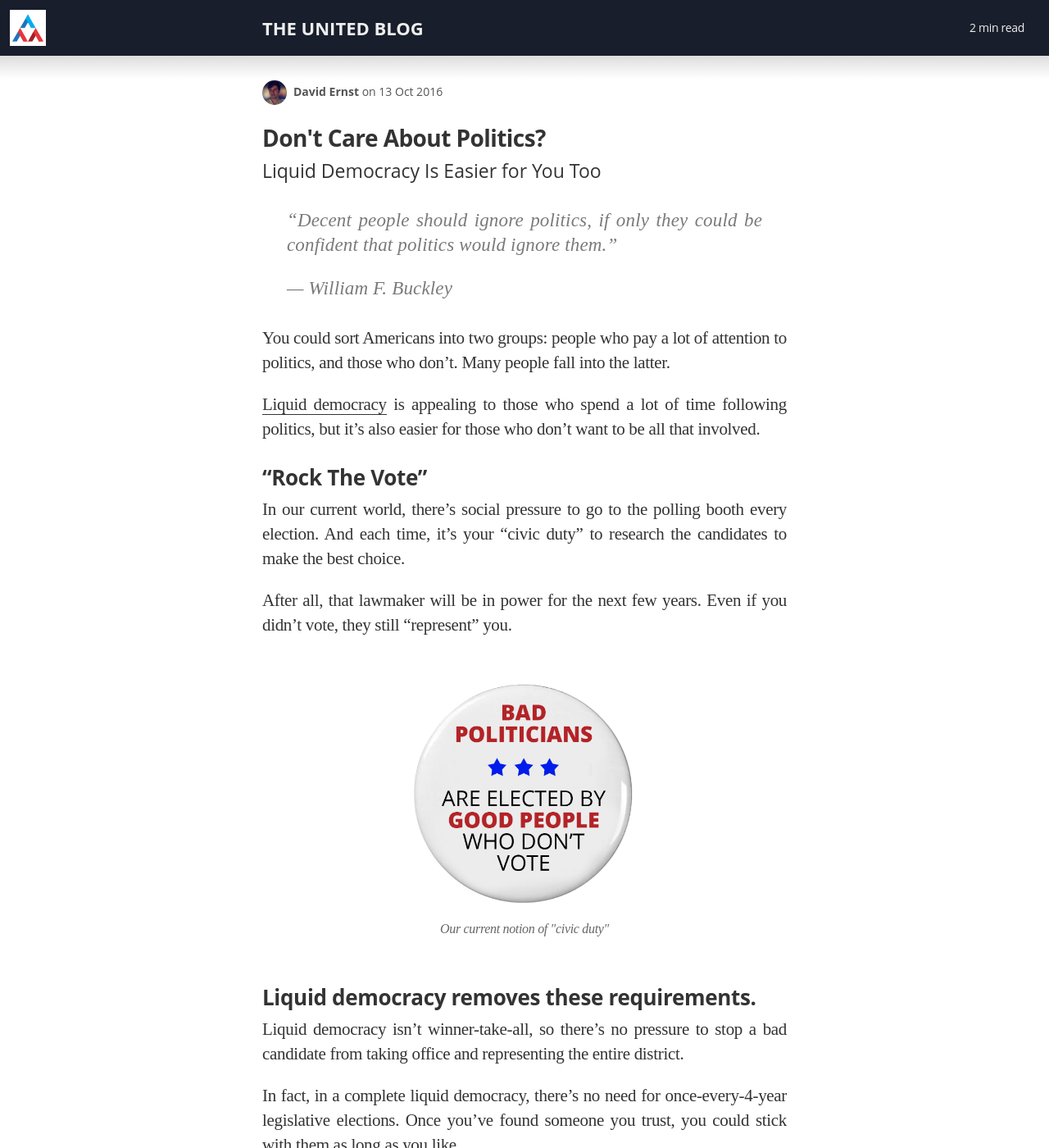
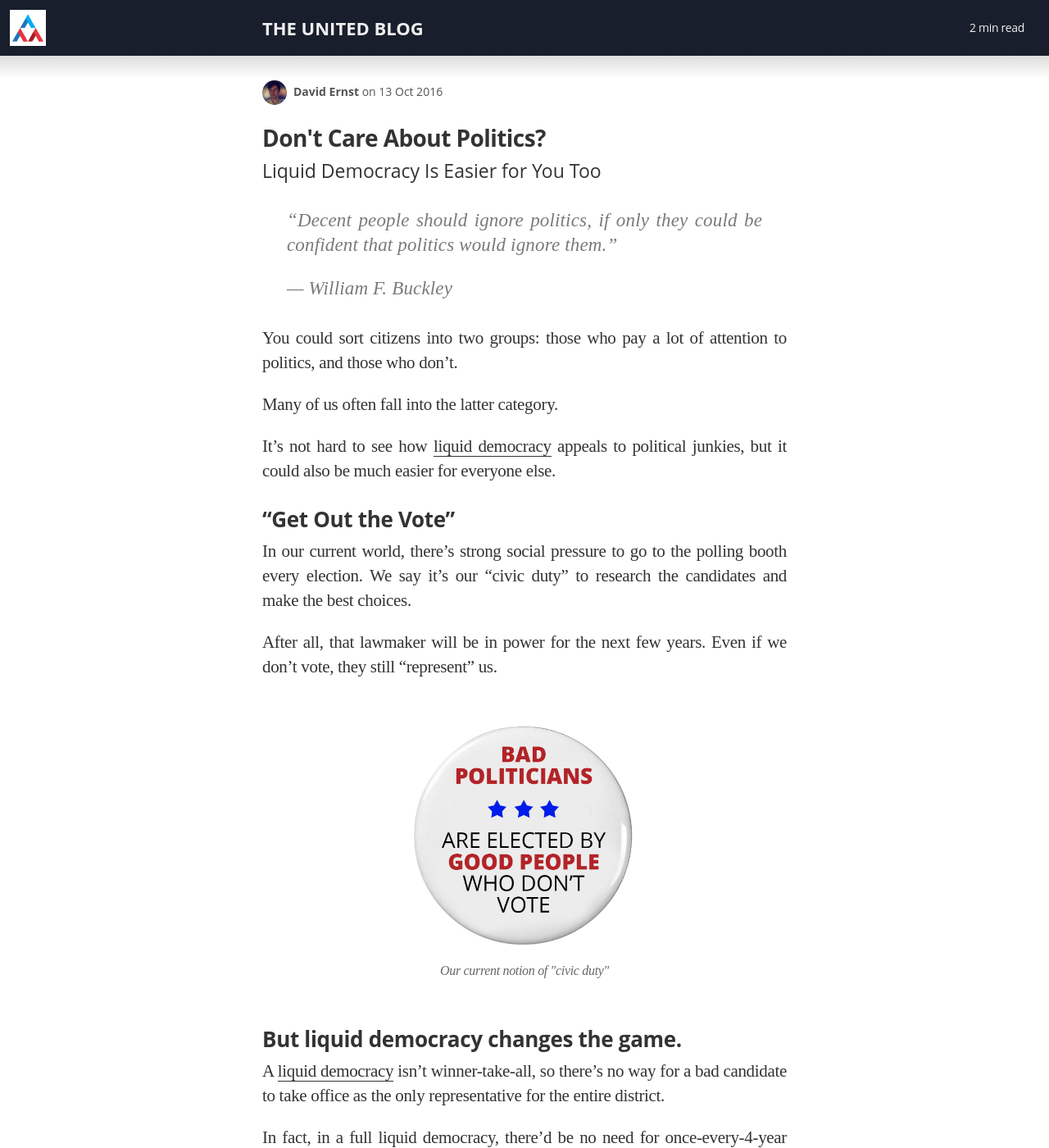
Before and after one commit to voteliquid/blog, a Jekyll site: the page built from _posts/2016-10-13-dont-care-about-politics.md, in a window 1280 px wide and 1400 px high. Shown: the whole window at 82% size. Built offline with Jekyll 4.4.1, drawn with Linux system fonts in a browser that asks for light colours; nearby versions of some CDN libraries; some web fonts are replaced; some of the changed text lies outside the part shown.

Commit message:
Tweak 'Dont Care About Politics?'

```diff
--- a/_posts/2016-10-13-dont-care-about-politics.md
+++ b/_posts/2016-10-13-dont-care-about-politics.md
@@ -11,24 +11,26 @@ excerpt: "Liquid democracy is appealing to those who spend a lot of time followi
 >
 > — William F. Buckley
 
-You could sort Americans into two groups: people who pay a lot of attention to politics, and those who don't. Many people fall into the latter.
+You could sort citizens into two groups: those who pay a lot of attention to politics, and those who don't.
 
-[Liquid democracy](/2016/09/21/what-is-liquid-democracy/) is appealing to those who spend a lot of time following politics, but it's also easier for those who don't want to be all that involved.
+Many of us often fall into the latter category.
 
-### "Rock The Vote"
+It's not hard to see how [liquid democracy](/2016/09/21/what-is-liquid-democracy/) appeals to political junkies, but it could also be much easier for everyone else.
 
-In our current world, there's social pressure to go to the polling booth every election. And each time, it's your "civic duty" to research the candidates to make the best choice.
+### "Get Out the Vote"
 
-After all, that lawmaker will be in power for the next few years. Even if you didn't vote, they still "represent" you.
+In our current world, there's strong social pressure to go to the polling booth every election. We say it's our "civic duty" to research the candidates and make the best choices.
+
+After all, that lawmaker will be in power for the next few years. Even if we don't vote, they still "represent" us.
 
 <img src="/assets/article_images/2016-10-13-dont-care-about-politics/bad-politicians-elected-by-not-voting.png" alt="Our current notion of &quot;civic duty&quot;" width="300" />
 
-### Liquid democracy removes these requirements.
+### But liquid democracy changes the game.
 
-Liquid democracy isn't winner-take-all, so there's no pressure to stop a bad candidate from taking office and representing the entire district.
+A [liquid democracy](/2016/09/21/what-is-liquid-democracy/) isn't winner-take-all, so there's no way for a bad candidate to take office as the only representative for the entire district.
 
-In fact, in a complete liquid democracy, there's no need for once-every-4-year legislative elections. Once you've found someone you trust, you could stick with them as long as you like.
+In fact, in a full liquid democracy, there'd be no need for once-every-4-year legislative elections. Once you've found representatives you trust, you could stick with them as long as you like.
 
 And, when you do want to be involved, you don't even have to leave your home. You could vote right from your phone or a computer.
 
-We can create a better political process, and still make it easier for the busiest among us.
+Liquid democracy means we can create a more fair political process, and still make things easier for the busiest among us.
```
